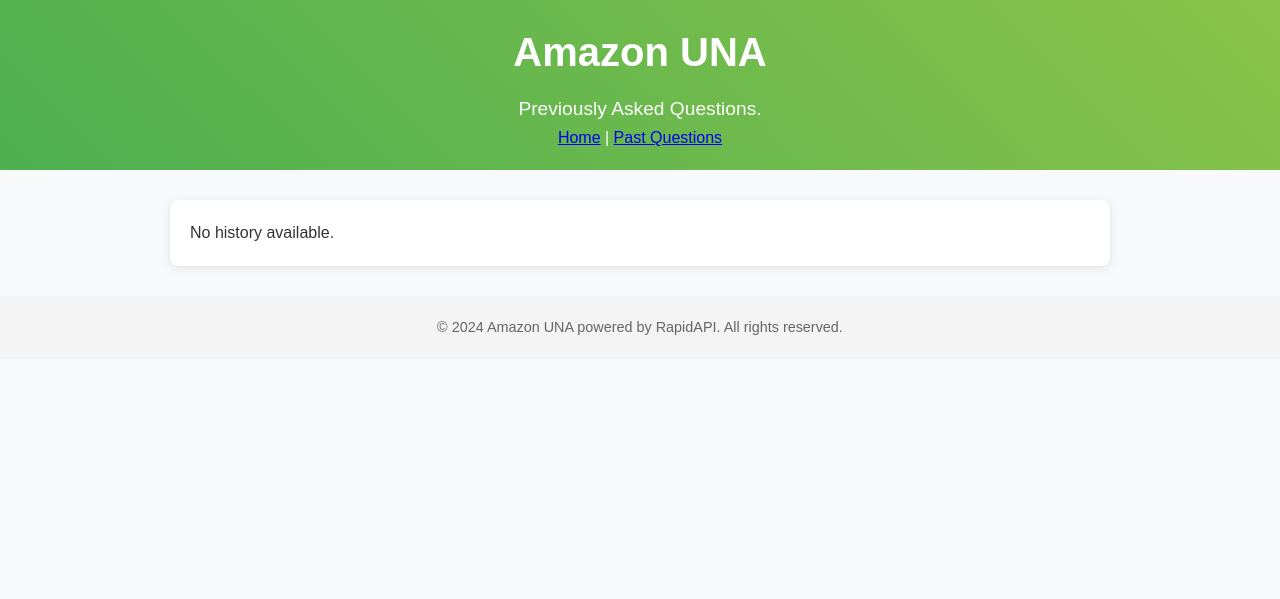
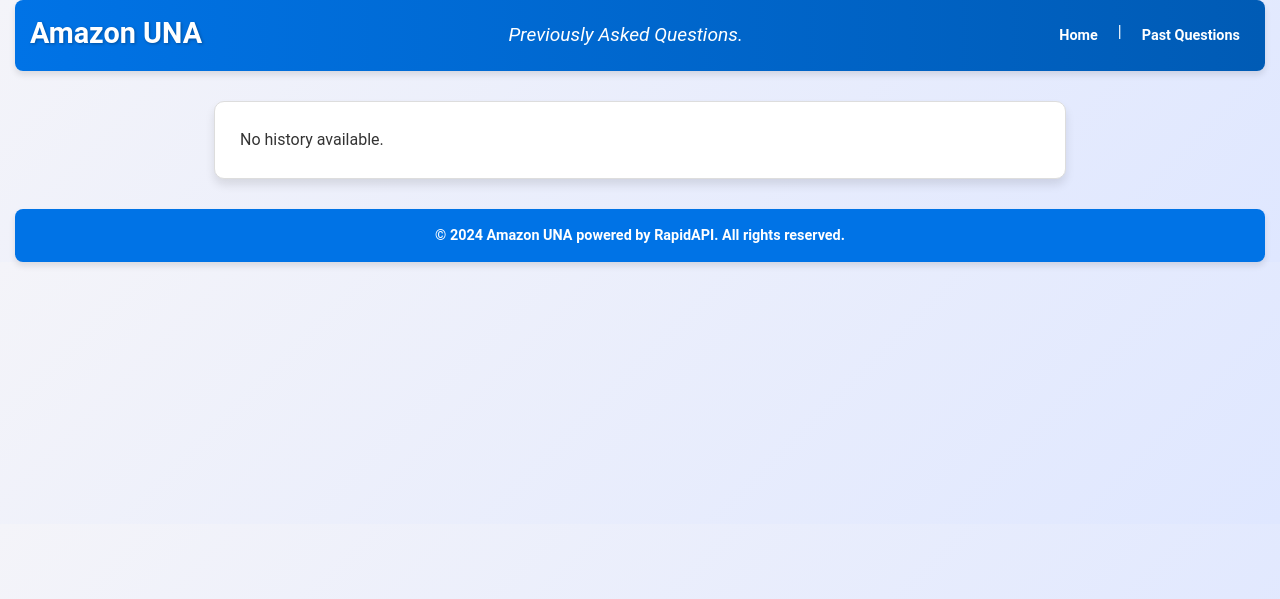
Before and after one commit to Abhiudai12/Amazon-UNA, a Flask app: page /history in a window 1280 px wide. Shown: the top 599 px of the page. Run offline with Flask 3, Linux system fonts and the light colour scheme; data that the repository does not hold is empty.

Commit message:
Add files via upload

```diff
--- a/app.py
+++ b/app.py
@@ -17,55 +17,44 @@ NGROK_KEY = os.getenv("NGROK_KEY")
 API_KEY = os.getenv("API_KEY")
 MONGO_URI = os.getenv("MONGO_URI")
 
-#Ngrok Authentication
 ngrok.set_auth_token(NGROK_KEY)
 
-
-# MongoDB setup
 client = MongoClient(MONGO_URI)
 
-# Access the database and the collection
-db = client['product_analyzer']  # The name of the database
-history_collection = db['question_answers']  # The collection to store questions and answers
+db = client['product_analyzer']
+history_collection = db['question_answers']
 
-# Update existing records to add a timestamp if missing
 db.question_answers.update_many(
-    {"timestamp": {"$exists": False}},  # Find records without a timestamp
-    {"$set": {"timestamp": pd.Timestamp.now()}}  # Add the current timestamp to those records
+    {"timestamp": {"$exists": False}},
+    {"$set": {"timestamp": pd.Timestamp.now()}}
 )
 
 app = Flask(__name__)
 analyzer = ProductAnalyzer()
 
-# Directory to save plots
 PLOT_DIR = "static/plots"
 os.makedirs(PLOT_DIR, exist_ok=True)
 
 @app.route('/')
 def home():
-    """Render the home page with input form."""
     return render_template('index.html')
 
 @app.route('/analyze', methods=['POST'])
 def analyze():
-    """Analyze the product based on ASIN and user-provided question."""
     asin = request.form['asin']
     question = request.form['question']
     api_key = API_KEY
 
-    # Step 1: Fetch product information
     product_info = analyzer.get_product_info(asin, api_key)
     if not product_info:
         error_message = "Failed to retrieve product information. Check ASIN or API key."
         return render_template('index.html', error=error_message)
 
-    # Step 2: Perform sentiment analysis on reviews
     sentiment_data = []
     for review in product_info['reviews']:
         sentiment = analyzer.analyze_sentiment(review)
         sentiment_data.append(sentiment)
 
-    # Step 3: Answer user question
     bert_answer = analyzer.get_bert_answer(question, product_info['analysis_text'])
     flan_answer = analyzer.get_flan_answer(question, product_info['analysis_text'])
     combined_answer = analyzer.combine_answers(bert_answer, flan_answer)
@@ -76,24 +65,21 @@ def analyze():
             "question": question,
             "answer": combined_answer,
             "product_title": product_info['title'],
-            "timestamp": pd.Timestamp.now()  # Ensure the timestamp is added
+            "timestamp": pd.Timestamp.now()
         })
         print("Data inserted successfully into MongoDB.")
     except Exception as e:
         print(f"Error inserting data into MongoDB: {e}")
 
-    # Step 4: Generate plots
     create_sentiment_plot(sentiment_data)
     create_word_heatmap(product_info['reviews'])
 
-    # Step 5: Summarize sentiment results
     sentiment_summary = {
         "positive": sum(1 for s in sentiment_data if s['sentiment'] == 'POSITIVE'),
         "negative": sum(1 for s in sentiment_data if s['sentiment'] == 'NEGATIVE'),
         "neutral": sum(1 for s in sentiment_data if s['sentiment'] == 'NEUTRAL'),
     }
 
-    # Render results to the webpage
     return render_template(
         'index.html',
         product_info=product_info,
@@ -105,9 +91,8 @@ def analyze():
 
 @app.route('/history')
 def history():
-    """Render a page showing all previous questions and answers."""
-    # Fetch all questions and answers from MongoDB
-    history = list(history_collection.find().sort("timestamp", -1))  # Sort by timestamp (most recent first)
+
+    history = list(history_collection.find().sort("timestamp", -1))
     return render_template('history.html', history=history)
 
 def create_sentiment_plot(sentiment_data):
@@ -128,7 +113,6 @@ def create_sentiment_plot(sentiment_data):
     plt.close()
 
 def create_word_heatmap(reviews):
-    """Create a heatmap for the most common words in reviews."""
     stopwords = set(STOPWORDS)
     word_counts = Counter(
         word.strip('.,!?()[]{}').lower()
@@ -136,7 +120,7 @@ def create_word_heatmap(reviews):
         for word in review.split()
         if word.lower() not in stopwords
     )
-    common_words = word_counts.most_common(20)  # Fetch the 20 most common words
+    common_words = word_counts.most_common(20)
     words, counts = zip(*common_words)
     heatmap_data = pd.DataFrame({'Word': words, 'Count': counts}).pivot_table(values='Count', index='Word')
 
@@ -151,12 +135,11 @@ def create_word_heatmap(reviews):
 
 if __name__ == "__main__":
     try:
-        # Set up ngrok tunnel
+
         public_url = ngrok.connect(5000)
         print(f"ngrok tunnel URL: {public_url}")
     except PyngrokNgrokError as e:
         print(f"Error with ngrok: {e}")
         print("Ensure no other ngrok sessions are active or check your ngrok configuration.")
 
-    # Run the Flask app
     app.run(debug=True)
--- a/static/styles.css
+++ b/static/styles.css
@@ -1,166 +1,147 @@
-/* Reset and Base Styling */
-body, h1, h2, h3, p {
+body, h1, h2, p, ul, li, a, input, label, form {
     margin: 0;
     padding: 0;
-    font-family: 'Arial', sans-serif;
+    box-sizing: border-box;
 }
 
 body {
-    background-color: #f8f9fa;
+    font-family: 'Roboto', sans-serif;
+    line-height: 1.6;
     color: #333;
-    line-height: 1.6;
+    background: linear-gradient(135deg, #f4f4f9, #dfe7ff);
+    padding: 0 15px;
 }
 
-/* Header Section */
 header {
-    background: linear-gradient(45deg, #4caf50, #8bc34a);
-    color: white;
-    text-align: center;
-    padding: 20px 0;
+    display: flex;
+    justify-content: space-between;
+    align-items: center;
+    background: linear-gradient(90deg, #0073e6, #005bb5);
+    color: #fff;
+    padding: 10px 15px;
+    border-radius: 8px;
+    box-shadow: 0 4px 6px rgba(0, 0, 0, 0.1);
+}
+
+header .branding {
+    text-align: left;
 }
 
 header h1 {
-    font-size: 2.5em;
-    margin-bottom: 10px;
+    font-size: 1.8rem;
+    margin-bottom: 5px;
+    font-weight: bold;
+    text-shadow: 1px 1px 3px rgba(0, 0, 0, 0.3);
 }
 
 header p {
-    font-size: 1.2em;
-    margin-top: 0;
+    font-style: italic;
+    font-size: 1.2rem;
+    margin: 0;
+    line-height: 1.4;
+    text-align: left;
 }
 
-/* Form Styling */
-form {
-    max-width: 1000px;
-    margin: 50px auto;
-    padding: 40px;
-    background: white;
-    border-radius: 8px;
-    box-shadow: 0 2px 10px rgba(0, 0, 0, 0.1);
+header nav {
+    display: flex;
+    gap: 10px;
 }
 
-label {
-    display: block;
-    margin-bottom: 10px;
+header nav a {
+    color: #fff;
+    text-decoration: none;
     font-weight: bold;
-    color: #555;
+    font-size: 0.9rem;
+    padding: 5px 10px;
+    border-radius: 3px;
+    transition: background-color 0.3s ease, color 0.3s ease;
 }
 
-input[type="text"] {
-    width: 97%;
+header nav a:hover {
+    background-color: #dfe7ff;
+    color: #0073e6;
+}
+
+main {
+    max-width: 800px;
+    margin: 30px auto;
+    background: #fff;
+    padding: 25px;
+    box-shadow: 0 6px 10px rgba(0, 0, 0, 0.1);
+    border-radius: 10px;
+    overflow: hidden;
+    border: 1px solid #ddd;
+}
+
+form label {
+    display: block;
+    margin: 10px 0 5px;
+    font-weight: bold;
+    color: #333;
+}
+
+form input[type="text"] {
+    width: 100%;
     padding: 12px;
     margin-bottom: 15px;
-    border: 1px solid #ddd;
-    border-radius: 4px;
-    font-size: 1em;
+    border: 1px solid #ccc;
+    border-radius: 5px;
+    font-size: 1rem;
+    transition: border-color 0.3s ease;
 }
 
-input[type="text"]::placeholder {
-    color: #aaa;
+form input[type="text"]:focus {
+    border-color: #0073e6;
+    outline: none;
 }
 
-input[type="submit"] {
-    background-color: #4caf50;
-    color: white;
+form input[type="submit"] {
+    background: linear-gradient(90deg, #0073e6, #005bb5);
+    color: #fff;
     padding: 12px 20px;
     border: none;
-    border-radius: 4px;
-    font-size: 1em;
+    border-radius: 5px;
     cursor: pointer;
-    box-shadow: 0 2px 5px rgba(0, 0, 0, 0.1);
-    transition: background-color 0.3s ease;
+    font-size: 1rem;
+    font-weight: bold;
+    transition: background 0.3s ease;
 }
 
-input[type="submit"]:hover {
-    background-color: #43a047;
+form input[type="submit"]:hover {
+    background: linear-gradient(90deg, #005bb5, #003f8a);
 }
 
-/* Error Message */
 .error {
     color: red;
+    margin-top: 15px;
+    font-weight: bold;
     text-align: center;
-    margin: 10px 0;
-    font-weight: bold;
 }
 
-/* Results Section */
 .results {
-    max-width: 800px;
-    margin: 30px auto;
-}
-
-.results > div {
-    background: white;
-    border-radius: 8px;
-    box-shadow: 0 2px 10px rgba(0, 0, 0, 0.1);
-    padding: 20px;
-    margin-bottom: 20px;
+    margin-top: 30px;
 }
 
 .results h2 {
-    color: #444;
+    border-bottom: 2px solid #0073e6;
+    padding-bottom: 5px;
     margin-bottom: 15px;
+    color: #0073e6;
+    font-size: 1.5rem;
 }
 
-img {
-    display: block;
-    margin: 20px auto;
+.results p {
+    margin-bottom: 15px;
+    font-size: 1.1rem;
+}
+
+.visualizations img {
     max-width: 100%;
     height: auto;
-}
-
-/* Footer */
-footer {
-    background-color: #333;
-    color: white;
-    text-align: center;
-    padding: 10px 0;
-    margin-top: 20px;
-}
-
-footer p {
-    font-size: 0.9em;
-}
-
-/* Responsive Design */
-@media (max-width: 600px) {
-    form, .results > div {
-        padding: 15px;
-    }
-
-    header h1 {
-        font-size: 2em;
-    }
-
-    header p {
-        font-size: 1em;
-    }
-}
-
-.btn-history {
-    display: block;
-    margin: 20px auto;
-    padding: 10px 20px;
-    background-color: #007bff;
-    color: white;
-    text-align: center;
-    text-decoration: none;
-    border-radius: 4px;
-}
-
-.btn-history:hover {
-    background-color: #0056b3;
-}
-
-
-/* History Page Styling */
-.history-list {
-    margin: 30px auto;
-    max-width: 900px;
-    padding: 20px;
-    background-color: #ffffff;
-    border-radius: 8px;
-    box-shadow: 0 2px 10px rgba(0, 0, 0, 0.1);
+    border: 1px solid #ddd;
+    border-radius: 5px;
+    margin-top: 15px;
+    box-shadow: 0 4px 8px rgba(0, 0, 0, 0.1);
 }
 
 .history-list ul {
@@ -169,31 +150,52 @@ footer p {
 }
 
 .history-list li {
+    background: #f9f9f9;
+    margin-bottom: 10px;
     padding: 15px;
-    margin-bottom: 20px;
-    background-color: #f9f9f9;
-    border-radius: 8px;
-    box-shadow: 0 1px 5px rgba(0, 0, 0, 0.1);
+    border-radius: 5px;
+    border: 1px solid #ddd;
+    box-shadow: 0 3px 6px rgba(0, 0, 0, 0.1);
+    transition: transform 0.3s ease, box-shadow 0.3s ease;
 }
 
-.history-list li .question-answer {
-    font-size: 1.1em;
-    color: #333;
+.history-list li:hover {
+    background: #f4f4f4;
+    transform: translateY(-2px);
+    box-shadow: 0 6px 12px rgba(0, 0, 0, 0.15);
 }
 
-.history-list li small {
-    color: #777;
-    font-size: 0.9em;
+.history-list strong {
+    font-weight: bold;
+    color: #333;
+    display: block;
+    margin-bottom: 5px;
 }
 
-/* Header and Footer Styling */
-header, footer {
+.history-list em {
+    font-style: italic;
+    color: #555;
+}
+
+.history-list small {
+    display: block;
+    margin-top: 5px;
+    color: #999;
+    font-size: 0.9rem;
+}
+
+footer {
     text-align: center;
-    padding: 20px;
-    background-color: #f4f4f4;
+    margin-top: 30px;
+    padding: 15px;
+    background: #0073e6;
+    color: #fff;
+    border-radius: 8px;
+    font-size: 0.9rem;
+    box-shadow: 0 4px 6px rgba(0, 0, 0, 0.1);
 }
 
 footer p {
-    font-size: 0.9em;
-    color: #666;
+    margin: 0;
+    font-weight: bold;
 }
```
Also changed, not shown: model.py (+7 -37 lines).
